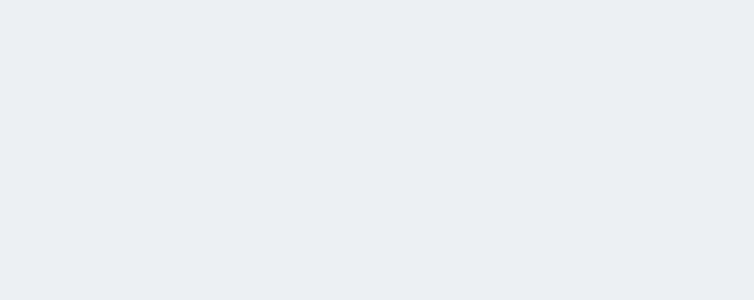
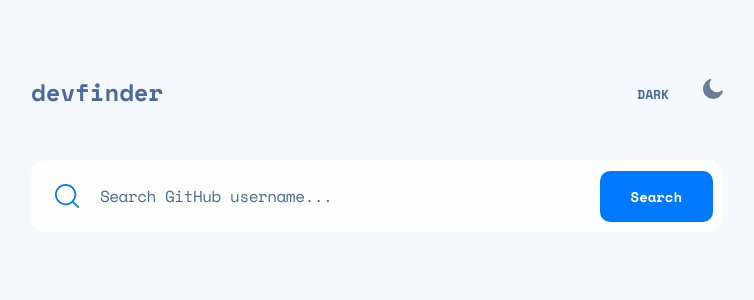
Before and after one commit to eugenio-cyber/reactjs-hooks-search-user-github, a React (Create React App) app: page / in a window 1280 px wide. Shown: the top 300 px of the page, without its empty margins (263-1017 px from the left). Built offline with nearby package versions, Linux system fonts and the light colour scheme.

Commit message:
adaptação do App aos componentes

```diff
--- a/src/App.css
+++ b/src/App.css
@@ -1,5 +1,9 @@
 :root {
-  --background: #eceff4;
+  --background-page: #f6f8ff;
+  --background-section: #fefefe;
+  --text: #4b6a9b;
+  --btn: #0079ff;
+  --btn-hover: #60abff;
 }
 
 .container {
@@ -8,10 +12,9 @@
   align-items: center;
 
   height: 100vh;
-  padding-top: 74px;
+  padding: 74px 294px 0 294px;
 
-  background: var(--background);
+  font-family: "Space Mono", monospace;
+
+  background: var(--background-page);
 }
-
-.header {
-}
--- a/src/App.js
+++ b/src/App.js
@@ -1,11 +1,12 @@
+import Input from "./components/Input";
+import Header from "./components/Header";
 import "./App.css";
 
 export default function App() {
   return (
     <div className="container">
-      <header className="header"></header>
+      <Header />
+      <Input />
     </div>
   );
 }
-
-// https://api.github.com/users/eugenio-cyber
```
